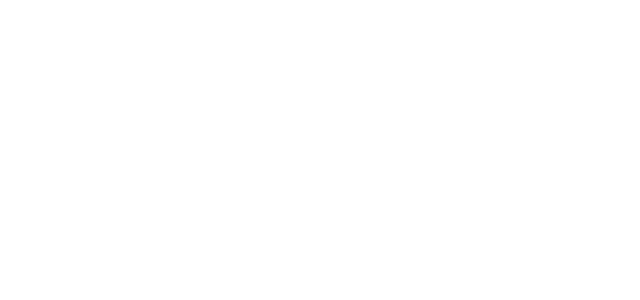
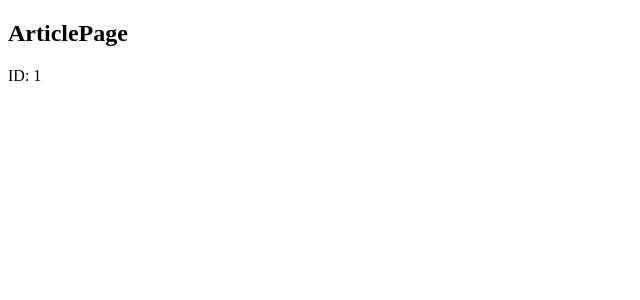
Before and after one commit to aartura/news-feed, a React (Create React App) app: page /1 in a window 1280 px wide. Before the commit this address had no page. Shown: the top 300 px of the page, without its empty margins (0-640 px from the left). Built offline with nearby package versions, Linux system fonts and the light colour scheme.

Commit message:
add pages

```diff
--- /dev/null
+++ b/src/pages/ArticlePage.tsx
@@ -0,0 +1,14 @@
+import React from "react";
+import { useParams } from "react-router-dom";
+
+const ArticlePage = () => {
+  const { id } = useParams();
+  return (
+    <div>
+      <h2>ArticlePage</h2>
+      <p>ID: {id}</p>
+    </div>
+  );
+};
+
+export default ArticlePage;
--- /dev/null
+++ b/src/pages/MainPage.tsx
@@ -0,0 +1,7 @@
+import React from "react";
+
+const MainPage = () => {
+  return <h1>MainPage</h1>;
+};
+
+export default MainPage;
--- a/src/router/routes.tsx
+++ b/src/router/routes.tsx
@@ -1,9 +1,11 @@
 import { Routes, Route } from "react-router-dom";
+import MainPage from "../pages/MainPage";
+import ArticlePage from "../pages/ArticlePage";
 
 const routes = () => (
   <Routes>
-    <Route path="/" element={<h1>Hello</h1>}></Route>
-    <Route path="/test" element={<h1>Test</h1>}></Route>
+    <Route path="/" element={<MainPage />}></Route>
+    <Route path="/:id" element={<ArticlePage />}></Route>
   </Routes>
 );
 
```
